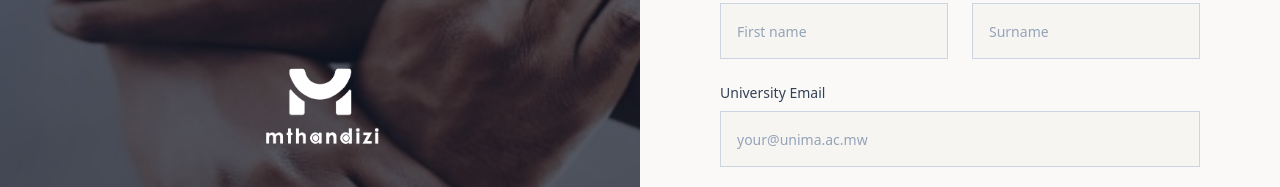
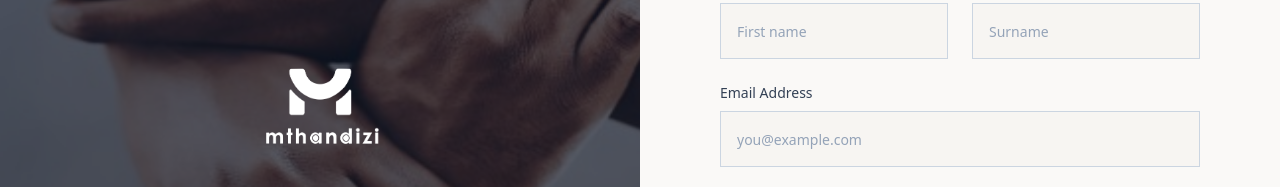
Before and after one commit to blessingsmtonga362-cpu/nthandizi_froent_end, a Next.js app: page /register in a window 1280 px wide. Shown: the part 291-478 px from the top of the page. Built offline with nearby package versions, Linux system fonts and the light colour scheme; no server answers; a web font is replaced by a local one.

Commit message:
changing email domain range

```diff
--- a/src/app/(auth)/login/page.tsx
+++ b/src/app/(auth)/login/page.tsx
@@ -105,7 +105,7 @@ export default function LoginPage() {
               <label className="text-sm font-medium text-slate-700 block">Email</label>
               <Input
                 type="email"
-                placeholder="your@unima.ac.mw"
+                placeholder="you@example.com"
                 autoComplete="username"
                 required
                 value={email}
--- a/src/app/(auth)/register/page.tsx
+++ b/src/app/(auth)/register/page.tsx
@@ -26,11 +26,7 @@ export default function RegisterPage() {
 
   const handleEmailChange = (value: string) => {
     setFormData({ ...formData, email: value });
-    if (value.includes("@") && !value.endsWith("@unima.ac.mw")) {
-      setEmailError("Please use your UNIMA email address (@unima.ac.mw)");
-    } else {
-      setEmailError("");
-    }
+    setEmailError("");
   };
 
   const passwordStrength = (pwd: string) => {
@@ -55,7 +51,7 @@ export default function RegisterPage() {
   const isFormValid = () =>
     formData.firstName.trim() &&
     formData.surname.trim() &&
-    formData.email.endsWith("@unima.ac.mw") &&
+    formData.email.trim().length > 0 &&
     formData.password.length >= 8 &&
     isPasswordStrong &&
     formData.password === formData.confirmPassword &&
@@ -168,14 +164,14 @@ export default function RegisterPage() {
                 />
               </div>
 
-              {/* University Email */}
+              {/* Account Email */}
               <div className="space-y-2 md:col-span-2">
-                <label className="text-sm font-medium text-slate-700 block">University Email</label>
+                <label className="text-sm font-medium text-slate-700 block">Email Address</label>
                 <Input
                   required
                   type="email"
                   autoComplete="email"
-                  placeholder="your@unima.ac.mw"
+                  placeholder="you@example.com"
                   value={formData.email}
                   onChange={(e) => handleEmailChange(e.target.value)}
                   className={cn(fieldClass, emailError ? "border-red-500" : "")}
```
